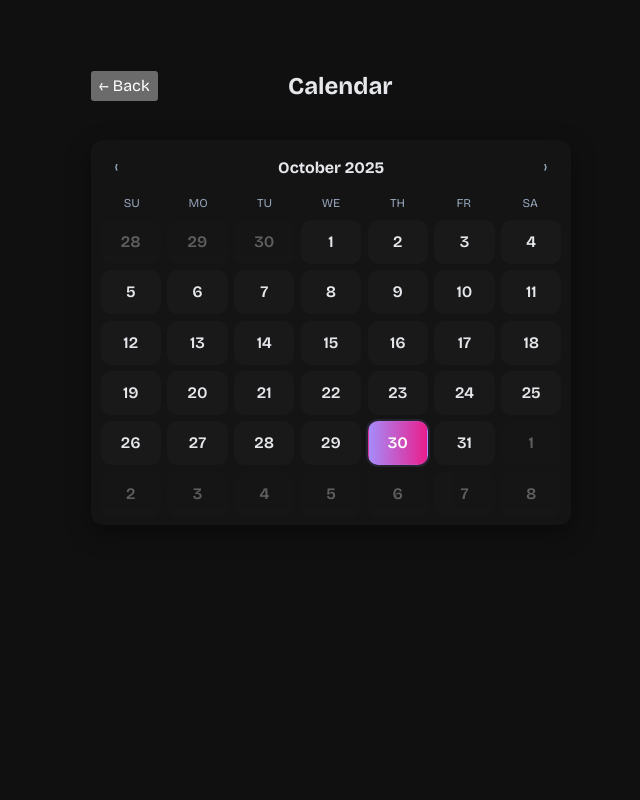
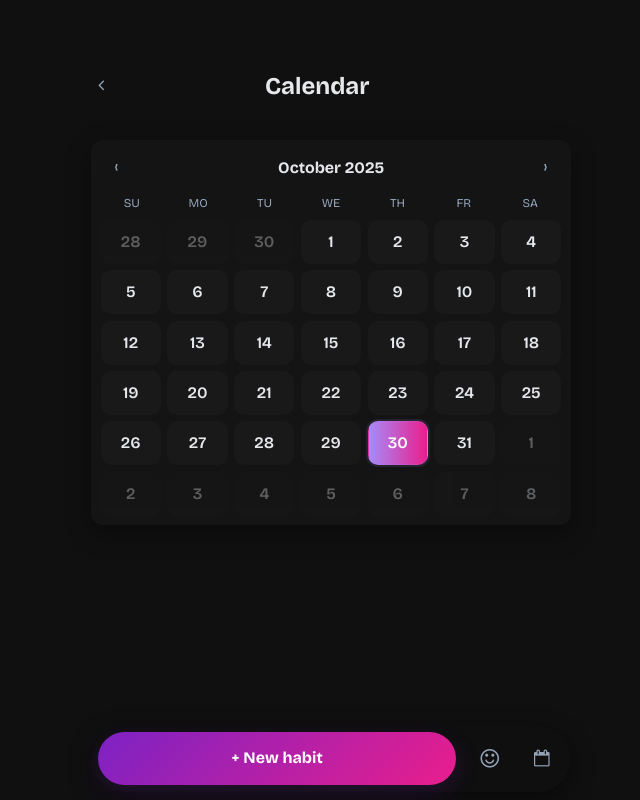
Before and after one commit to micarini/proyecto2-habits.vue, a Vue app: page /calendar in a window 1280 px wide. Shown: the whole page, without its empty margins (309-949 px from the left). Built offline with nearby package versions, Linux system fonts and the light colour scheme.

Commit message:
global floating action bar y cambio de iconos

```diff
--- a/package.json
+++ b/package.json
@@ -9,8 +9,9 @@
     "preview": "vite preview"
   },
   "dependencies": {
+    "@emoji-mart/data": "^1.0.0",
     "emoji-mart": "^5.6.0",
-    "@emoji-mart/data": "^1.0.0",
+    "font-awesome": "^4.7.0",
     "vue": "^3.5.22",
     "vue-router": "^4.6.2"
   },
--- a/src/App.vue
+++ b/src/App.vue
@@ -1,9 +1,43 @@
 <script setup>
+import FloatingBar from './components/FloatingBar.vue'
+import { ref, nextTick, computed } from 'vue'
+import { useRouter, useRoute } from 'vue-router'
+
+const router = useRouter()
+const route = useRoute()
+
+// only show the floating bar on these route names
+const showFloating = computed(() => {
+  const n = route.name
+  return n === 'Home' || n === 'Calendar' || n === 'MoodTracker'
+})
+
+async function handleOpenAdd() {
+  // If we're already on Home, trigger the Home add modal immediately.
+  // If we're on Calendar or Mood, just navigate to Home (don't open the modal).
+  const current = route.name
+  if (current === 'Home') {
+    // already on home — open the modal
+    window.dispatchEvent(new CustomEvent('floating-open-add'))
+    return
+  }
+  try {
+    await router.push('/home')
+  } catch (e) { /* ignore */ }
+}
+
+async function handleOpenCalendar() {
+  try { await router.push('/calendar') } catch (e) { /* noop */ }
+}
+
+async function handleOpenMood() {
+  try { await router.push('/mood') } catch (e) { /* noop */ }
+}
 </script>
 
 <template>
   <router-view />
-
+  <FloatingBar v-if="showFloating" @open-add="handleOpenAdd" @open-calendar="handleOpenCalendar" @open-mood="handleOpenMood" />
 </template>
 
 <style scoped>
--- /dev/null
+++ b/src/components/FloatingBar.vue
@@ -0,0 +1,14 @@
+<template>
+  <div class="floating-action-bar" role="toolbar" aria-label="Primary actions">
+    <div class="floating-inner">
+      <button class="add-habit-pill" @click="$emit('open-add')">+ New habit</button>
+      <div class="add-actions">
+        <button class="mini-action" title="Mood Tracker" @click="$emit('open-mood')"><i class="fa fa-smile-o" aria-hidden="true"></i></button>
+        <button class="mini-action" title="Calendar view" @click="$emit('open-calendar')"><i class="fa fa-calendar-o" aria-hidden="true"></i></button>
+      </div>
+    </div>
+  </div>
+</template>
+
+<script setup>
+</script>
--- a/src/main.js
+++ b/src/main.js
@@ -2,6 +2,7 @@ import { createApp } from 'vue'
 import './style.css'
 import App from './App.vue'
 import router from './router'
+import 'font-awesome/css/font-awesome.min.css'
 
 createApp(App)
 	.use(router)
--- a/src/style.css
+++ b/src/style.css
@@ -11,6 +11,7 @@
 	--magenta: #e91e8c;
 	--orange: #ff6b35;
 	--gradient-bg: linear-gradient(135deg, #000116 0%, #030411 100%);
+	--mini-action-focus-thickness: 2px;
 }
 
 /* Global Reset */
@@ -55,3 +56,105 @@ a {
 	width: min(100% - 2rem, 720px);
 	margin-inline: auto;
 }
+
+.icon-btn {
+	background: none;
+	border: none;
+	color: var(--muted, #aaa);
+	font-size: 1.1rem;
+	cursor: pointer;
+	padding: 0.2em 0.4em;
+	border-radius: 6px;
+	transition: background 0.12s, color 0.12s;
+}
+.icon-btn:hover {
+	background: transparent;
+	color: var(--magenta, #e91e8c);
+}
+.add-habit-btn {
+	width: 100%;
+	padding: 1rem;
+	background: linear-gradient(135deg, var(--purple), var(--magenta));
+	color: white;
+	border: none;
+	border-radius: 16px;
+	font-weight: 600;
+	font-size: 1rem;
+	cursor: pointer;
+	transition: all 0.2s ease;
+}
+.add-habit-btn:hover { transform: translateY(-1px); box-shadow: 0 8px 24px rgba(124, 34, 197, 0.3); }
+
+.add-habit-pill {
+	flex: 1 1 auto;
+	padding: 0.9rem 1.1rem;
+	background: linear-gradient(135deg, var(--purple), var(--magenta));
+	color: #fff;
+	font-weight: 700;
+	border: none;
+	border-radius: 28px;
+	box-shadow: 0 8px 24px rgba(124, 34, 197, 0.18);
+	cursor: pointer;
+	transition: transform 0.12s, box-shadow 0.12s;
+}
+.add-habit-pill:hover { transform: translateY(-2px); }
+
+.add-actions { display:flex; gap:0.5rem; align-items:center }
+.mini-action {
+	width: 44px;
+	height: 44px;
+	border-radius: 12px;
+	background: transparent;
+	border: none;
+	display: grid;
+	place-items: center;
+	cursor: pointer;
+	font-size: 1.05rem;
+	color: var(--muted, #ddd);
+	position: relative;
+}
+.mini-action i { display:inline-block }
+.mini-action:focus { outline: none; }
+
+.floating-inner .fa-smile-o { font-size: 1.35rem; }
+
+.mini-action:focus::after {
+	content: '';
+	position: absolute;
+	left: 50%;
+	top: 50%;
+	transform: translate(-50%, -50%);
+	width: 28px;
+	height: 28px;
+	border-radius: 50%;
+	box-shadow: 0 0 0 var(--mini-action-focus-thickness, 3px) rgba(124,34,197,0.25);
+	pointer-events: none;
+}
+
+.floating-action-bar {
+	position: fixed;
+	left: 0;
+	right: 0;
+	bottom: env(safe-area-inset-bottom, 16px);
+	display: flex;
+	justify-content: center;
+	pointer-events: auto;
+	z-index: 1400;
+	padding: 0.5rem 1rem;
+}
+.floating-inner {
+	width: 100%;
+	max-width: 480px;
+	display: flex;
+	gap: 0.75rem;
+	align-items: center;
+	justify-content: space-between;
+	background: rgba(18,18,18,0.2);
+	backdrop-filter: blur(8px);
+	padding: 0.45rem;
+	border-radius: 999px;
+	box-shadow: 0 8px 24px rgba(0,0,0,0.45);
+}
+
+/* ensure page content doesn't get hidden under the bar */
+.home { padding-bottom: 96px; }
--- a/src/views/Calendar.vue
+++ b/src/views/Calendar.vue
@@ -2,7 +2,7 @@
   <section class="home">
     <div class="home-container">
       <div style="display:flex;align-items:center;justify-content:space-between;margin-bottom:1rem;">
-        <button class="icon-btn" @click="goBack">← Back</button>
+        <button class="icon-btn" @click="goBack" aria-label="Back"><i class="fa fa-angle-left" aria-hidden="true"></i></button>
         <h2 class="date-title">Calendar</h2>
         <div style="width:48px"></div>
       </div>
--- a/src/views/Goals.vue
+++ b/src/views/Goals.vue
@@ -115,6 +115,15 @@ function continueToHome() {
     }
     // si no hay habitos previos aplico recomendaciones inmediatamente sin preguntar
     localStorage.setItem('recommendedHabits', JSON.stringify(goalData.habits))
+    try {
+      const mapped = goalData.habits.map((h, idx) => ({
+        id: Date.now() + idx,
+        icon: h.icon,
+        title: h.duration ? `${h.title} for ${h.duration}` : h.title,
+        count: '1'
+      }))
+      localStorage.setItem('userHabits', JSON.stringify(mapped))
+    } catch (e) { /* noop */ }
   }
 
   // to home
@@ -127,6 +136,15 @@ function confirmReplace() {
   localStorage.setItem('recommendedHabits', JSON.stringify(pendingGoalData.value.habits))
   showConfirmModal.value = false
   pendingGoalData.value = null
+  try {
+    const mapped = pendingGoalData.value.habits.map((h, idx) => ({
+      id: Date.now() + idx,
+      icon: h.icon,
+      title: h.duration ? `${h.title} for ${h.duration}` : h.title,
+      count: '1'
+    }))
+    localStorage.setItem('userHabits', JSON.stringify(mapped))
+  } catch (e) { /* noop */ }
   router.push('/home')
 }
 
--- a/src/views/Home.vue
+++ b/src/views/Home.vue
@@ -7,7 +7,6 @@
         <h3 class="day-title">{{ dayString }}</h3>
       </div>
 
-      <!-- Week calendar chips (scrollable) -->
       <div
         class="week-calendar"
         ref="calendarRef"
@@ -66,7 +65,6 @@
         </div>
       </div>
 
-      <!-- Habit Options Modal (Inline Edit / Delete) -->
       <div v-if="showHabitOptions" class="options-overlay" @click.self="closeHabitOptions">
         <div class="options-modal">
           <h3 class="options-title">{{ isCreating ? 'New Habit' : 'Edit Habit' }}</h3>
@@ -99,21 +97,15 @@
           </div>
         </div>
       </div>
+  </div>
 
-      <div class="add-habit-row">
-        <button class="add-habit-pill" @click="openAddHabit">+ New habit</button>
-        <div class="add-actions">
-          <button class="mini-action" title="Calendar view" @click="goToCalendar">📅</button>
-          <button class="mini-action" title="Mood Tracker" @click="goToMoodTracker">😎</button>
-        </div>
-      </div>
-
-  </div>
+  <!-- Floating action bar (stays fixed) -->
+  <!-- Floating action bar moved to global component (App.vue) -->
   </section>
 </template>
 
 <script setup>
-import { ref, computed, onMounted, nextTick } from 'vue'
+import { ref, computed, onMounted, onBeforeUnmount, nextTick } from 'vue'
 import { useRouter } from 'vue-router'
 import EmojiPicker from '../components/EmojiPicker.vue'
 import motivations from '../assets/motivations.json'
@@ -248,7 +240,17 @@ onMounted(() => {
   syncDoneMapForSelected()
   // after the calendar chips render, scroll so today's chip appears first
   scrollTodayToStart()
+  // listen for global floating bar add event so the modal opens when user taps the global +
+  window.addEventListener('floating-open-add', onFloatingOpenAdd)
 })
+
+onBeforeUnmount(() => {
+  window.removeEventListener('floating-open-add', onFloatingOpenAdd)
+})
+
+function onFloatingOpenAdd() {
+  openAddHabit()
+}
 
 const habits = ref([])
 const doneMap = ref({})
@@ -520,28 +522,12 @@ async function goToMoodTracker() {
   display: block;
 }
 
-/* Ensure simple vertical spacing: header, calendar, motivation, habits */
 .home-date-title { margin-bottom: 0.25rem; }
 .week-calendar { margin-bottom: 1rem; }
 .motivation-card { margin-bottom: 1.25rem; }
 .habits-title { margin-top: 1rem; }
 
-.icon-btn {
-  background: none;
-  border: none;
-  color: var(--muted, #aaa);
-  font-size: 1.1rem;
-  cursor: pointer;
-  padding: 0.2em 0.4em;
-  border-radius: 6px;
-  transition: background 0.2s;
-}
 
-.icon-btn:hover {
-  background: rgba(255,255,255,0.08);
-  color: var(--magenta, #e91e8c);
-}
-/* Modal Overlay */
 .modal-overlay {
   position: fixed;
   top: 0; left: 0; right: 0; bottom: 0;
@@ -777,7 +763,7 @@ async function goToMoodTracker() {
   display: flex;
   flex-direction: column;
   gap: 1rem;
-  margin-bottom: 2rem;
+  margin-bottom: 4rem;
 }
 
 .habit-card {
--- a/src/views/MoodTracker.vue
+++ b/src/views/MoodTracker.vue
@@ -26,7 +26,7 @@
       </div>
 
       <header class="mood-header">
-        <button class="icon-btn" @click="$router.back()">←</button>
+        <button class="icon-btn" @click="$router.back()" aria-label="Back"><i class="fa fa-angle-left" aria-hidden="true"></i></button>
         <h1 class="mood-title">Mood</h1>
       </header>
 
```
Also changed, not shown: 1 other file (tests, documents, lock files or other folders).
